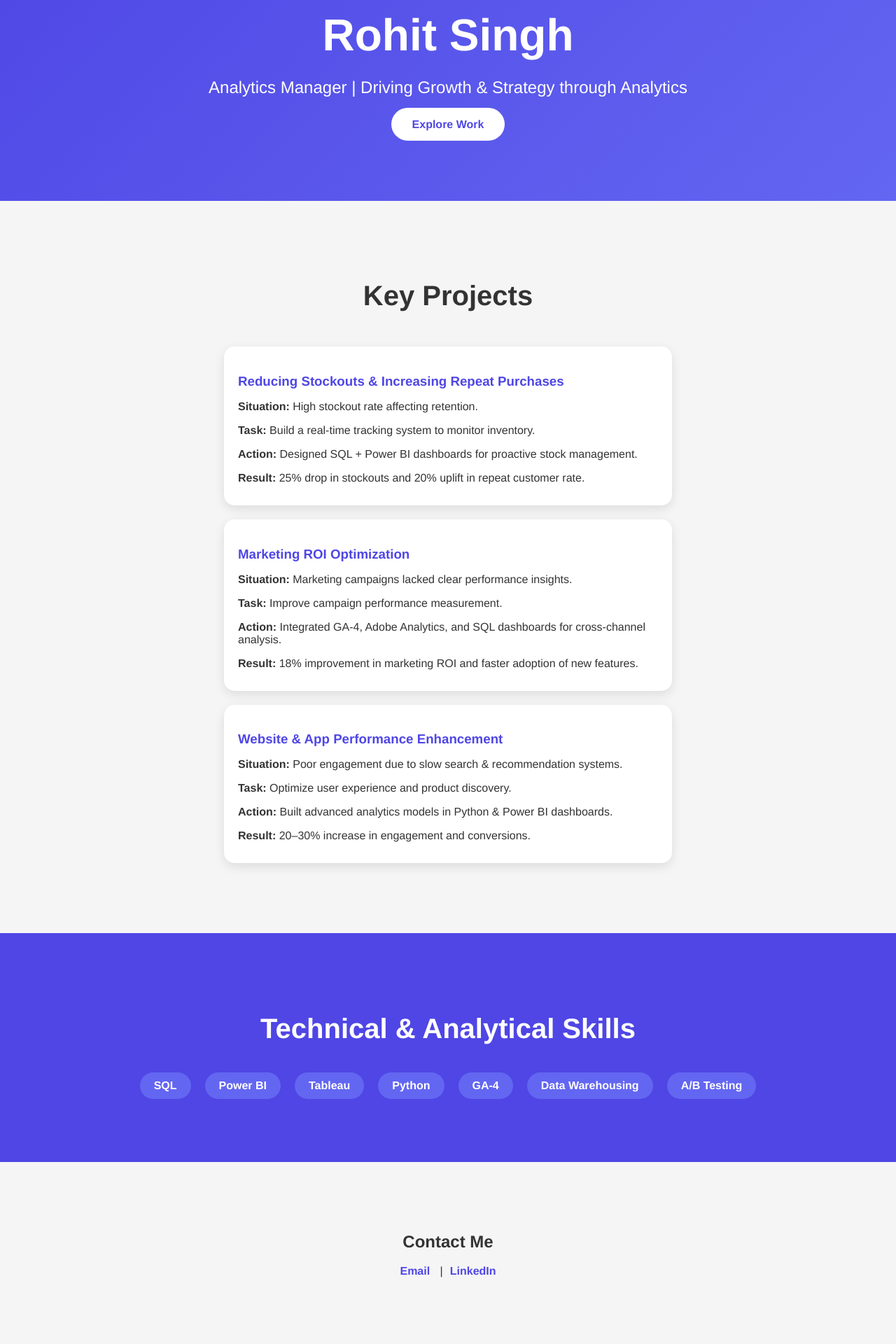
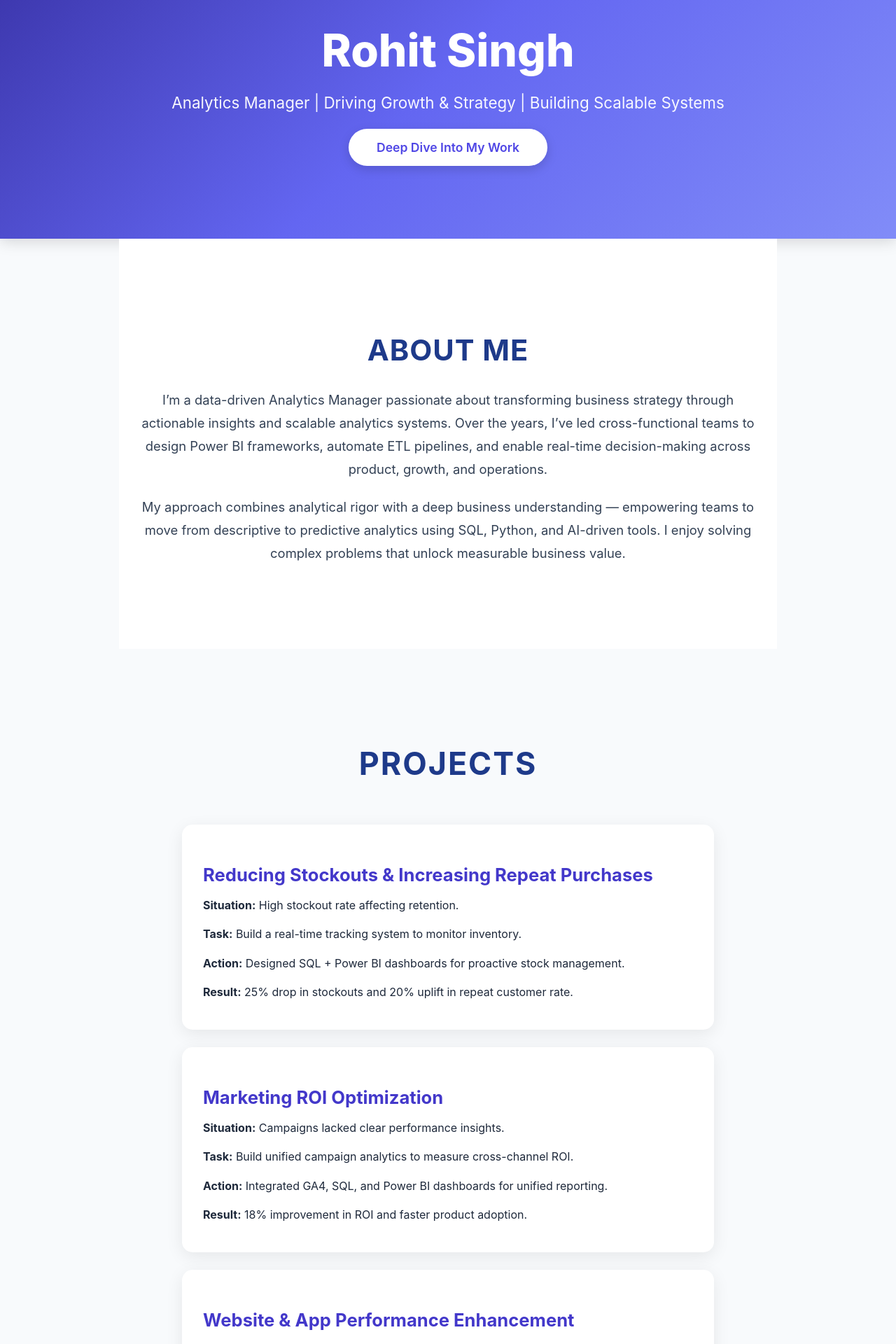
Before and after one commit to RohitSingh-DEA/analytics-port, a React (Create React App) app: page / in a window 1280 px wide. Shown: the part 140-2060 px from the top of the page at 70% size. Built offline with nearby package versions, Linux system fonts and the light colour scheme.

Commit message:
Updated About section and styles

```diff
--- a/src/App.js
+++ b/src/App.js
@@ -7,13 +7,29 @@ function App() {
       {/* Hero Section */}
       <section className="hero">
         <h1>Rohit Singh</h1>
-        <p>Analytics Manager | Driving Growth & Strategy through Analytics</p>
-        <a href="#projects" className="button">Explore Work</a>
+        <p>Analytics Manager | Driving Growth & Strategy | Building Scalable Systems</p>
+        <a href="#projects" className="button">Deep Dive Into My Work</a>
+      </section>
+
+      {/* About Section */}
+      <section id="about">
+        <h2>About Me</h2>
+        <p>
+          I’m a data-driven Analytics Manager passionate about transforming business strategy
+          through actionable insights and scalable analytics systems. Over the years, I’ve led
+          cross-functional teams to design Power BI frameworks, automate ETL pipelines, and
+          enable real-time decision-making across product, growth, and operations.
+        </p>
+        <p>
+          My approach combines analytical rigor with a deep business understanding —
+          empowering teams to move from descriptive to predictive analytics using SQL, Python,
+          and AI-driven tools. I enjoy solving complex problems that unlock measurable business value.
+        </p>
       </section>
 
       {/* Projects Section */}
       <section id="projects">
-        <h2>Key Projects</h2>
+        <h2>Projects</h2>
 
         <div className="project-card">
           <h3>Reducing Stockouts & Increasing Repeat Purchases</h3>
@@ -25,31 +41,35 @@ function App() {
 
         <div className="project-card">
           <h3>Marketing ROI Optimization</h3>
-          <p><strong>Situation:</strong> Marketing campaigns lacked clear performance insights.</p>
-          <p><strong>Task:</strong> Improve campaign performance measurement.</p>
-          <p><strong>Action:</strong> Integrated GA-4, Adobe Analytics, and SQL dashboards for cross-channel analysis.</p>
-          <p><strong>Result:</strong> 18% improvement in marketing ROI and faster adoption of new features.</p>
+          <p><strong>Situation:</strong> Campaigns lacked clear performance insights.</p>
+          <p><strong>Task:</strong> Build unified campaign analytics to measure cross-channel ROI.</p>
+          <p><strong>Action:</strong> Integrated GA4, SQL, and Power BI dashboards for unified reporting.</p>
+          <p><strong>Result:</strong> 18% improvement in ROI and faster product adoption.</p>
         </div>
 
         <div className="project-card">
           <h3>Website & App Performance Enhancement</h3>
-          <p><strong>Situation:</strong> Poor engagement due to slow search & recommendation systems.</p>
-          <p><strong>Task:</strong> Optimize user experience and product discovery.</p>
-          <p><strong>Action:</strong> Built advanced analytics models in Python & Power BI dashboards.</p>
-          <p><strong>Result:</strong> 20–30% increase in engagement and conversions.</p>
+          <p><strong>Situation:</strong> Low engagement due to slow search and recommendation systems.</p>
+          <p><strong>Task:</strong> Improve performance visibility and optimize funnel metrics.</p>
+          <p><strong>Action:</strong> Built user journey analytics and conversion dashboards in Python.</p>
+          <p><strong>Result:</strong> 30% boost in engagement and repeat visits.</p>
         </div>
       </section>
 
       {/* Skills Section */}
       <section id="skills">
         <h2>Technical & Analytical Skills</h2>
+        <div className="skills-grid">
           <div className="skill-badge">SQL</div>
           <div className="skill-badge">Power BI</div>
           <div className="skill-badge">Tableau</div>
           <div className="skill-badge">Python</div>
           <div className="skill-badge">GA-4</div>
+          <div className="skill-badge">ETL</div>
           <div className="skill-badge">Data Warehousing</div>
+          <div className="skill-badge">AI Tools</div>
           <div className="skill-badge">A/B Testing</div>
+        </div>
       </section>
 
       {/* Contact Section */}
@@ -57,7 +77,8 @@ function App() {
         <h2>Contact Me</h2>
         <p>
           <a href="mailto:rowhit.singh99@gmail.com">Email</a> |
-          <a href="https://www.linkedin.com/in/rohit-singh-64737212b/" target="_blank" rel="noreferrer">LinkedIn</a>
+          <a href="https://www.linkedin.com/in/rohit-singh-64737212b/" target="_blank" rel="noreferrer">LinkedIn</a> |
+          <a href="tel:+919211344608">📞 +91 9211344608</a>
         </p>
       </section>
     </div>
--- a/src/index.css
+++ b/src/index.css
@@ -1,108 +1,173 @@
 /* index.css */
 
-/* Reset some defaults */
+/* General */
 body {
   margin: 0;
-  font-family: 'Helvetica Neue', Helvetica, Arial, sans-serif;
-  background-color: #f5f5f5;
-  color: #333;
+  font-family: "Inter", "Segoe UI", Helvetica, Arial, sans-serif;
+  background-color: #f8fafc;
+  color: #1e293b;
 }
 
 /* Hero Section */
 .hero {
-  background: linear-gradient(135deg, #4f46e5, #6366f1);
+  background: linear-gradient(135deg, #3730a3, #6366f1, #818cf8);
   color: white;
   text-align: center;
-  padding: 100px 20px;
+  padding: 120px 20px;
+  box-shadow: 0 4px 20px rgba(0, 0, 0, 0.15);
 }
 
 .hero h1 {
   font-size: 4rem;
-  margin-bottom: 20px;
+  font-weight: 800;
+  margin-bottom: 15px;
 }
 
 .hero p {
-  font-size: 1.5rem;
-  margin-bottom: 30px;
+  font-size: 1.4rem;
+  font-weight: 400;
+  opacity: 0.95;
+  margin-bottom: 40px;
 }
 
 .hero .button {
-  background-color: white;
+  background-color: #ffffff;
   color: #4f46e5;
-  padding: 15px 30px;
-  font-weight: bold;
+  padding: 16px 40px;
+  border-radius: 35px;
+  font-size: 1.1rem;
+  font-weight: 600;
   text-decoration: none;
-  border-radius: 30px;
-  transition: 0.3s;
+  box-shadow: 0 5px 15px rgba(0, 0, 0, 0.15);
+  transition: all 0.3s ease;
 }
 
 .hero .button:hover {
-  background-color: #e0e7ff;
+  background-color: #eef2ff;
+  transform: translateY(-2px);
+}
+
+/* About Section */
+#about {
+  background-color: #ffffff;
+  padding: 100px 20px;
+  text-align: center;
+  max-width: 900px;
+  margin: auto;
+}
+
+#about h2 {
+  font-size: 2.6rem;
+  color: #1e3a8a;
+  margin-bottom: 30px;
+  text-transform: uppercase;
+  letter-spacing: 1px;
+}
+
+#about p {
+  font-size: 1.15rem;
+  line-height: 1.8;
+  margin-bottom: 20px;
+  color: #334155;
 }
 
 /* Projects Section */
 #projects {
-  padding: 80px 20px;
+  padding: 100px 20px;
   text-align: center;
 }
 
 #projects h2 {
-  font-size: 2.5rem;
-  margin-bottom: 50px;
+  font-size: 2.8rem;
+  margin-bottom: 60px;
+  color: #1e3a8a;
+  text-transform: uppercase;
+  letter-spacing: 2px;
 }
 
 .project-card {
   background: white;
   border-radius: 15px;
-  padding: 20px;
-  margin: 20px auto;
-  max-width: 600px;
-  box-shadow: 0 5px 15px rgba(0,0,0,0.1);
+  padding: 30px;
+  margin: 25px auto;
+  max-width: 700px;
+  box-shadow: 0 6px 25px rgba(0, 0, 0, 0.08);
   text-align: left;
+  transition: all 0.3s ease;
+}
+
+.project-card:hover {
+  transform: translateY(-5px);
+  box-shadow: 0 10px 30px rgba(0, 0, 0, 0.1);
 }
 
 .project-card h3 {
-  color: #4f46e5;
-  margin-bottom: 10px;
+  color: #4338ca;
+  font-size: 1.6rem;
+  margin-bottom: 15px;
 }
 
 .project-card p {
   margin-bottom: 10px;
+  line-height: 1.6;
 }
 
 /* Skills Section */
 #skills {
-  background-color: #4f46e5;
+  background-color: #4338ca;
   color: white;
-  padding: 80px 20px;
+  padding: 100px 20px;
   text-align: center;
 }
 
 #skills h2 {
-  font-size: 2.5rem;
-  margin-bottom: 30px;
+  font-size: 2.6rem;
+  margin-bottom: 40px;
+  letter-spacing: 1px;
+}
+
+.skills-grid {
+  display: flex;
+  flex-wrap: wrap;
+  justify-content: center;
 }
 
 .skill-badge {
   display: inline-block;
   background-color: #6366f1;
-  padding: 10px 20px;
-  border-radius: 20px;
+  padding: 12px 24px;
+  border-radius: 25px;
   margin: 10px;
-  font-weight: bold;
+  font-weight: 600;
+  font-size: 1rem;
+  box-shadow: 0 2px 10px rgba(0, 0, 0, 0.15);
+  transition: all 0.3s ease;
+}
+
+.skill-badge:hover {
+  background-color: #818cf8;
+  transform: scale(1.05);
 }
 
 /* Contact Section */
 #contact {
-  padding: 80px 20px;
+  padding: 100px 20px;
   text-align: center;
+  background-color: #f1f5f9;
+}
+
+#contact h2 {
+  font-size: 2.4rem;
+  margin-bottom: 25px;
+  color: #1e3a8a;
 }
 
 #contact a {
-  color: #4f46e5;
+  color: #4338ca;
   text-decoration: none;
-  font-weight: bold;
-  margin: 0 10px;
+  font-weight: 600;
+  margin: 0 15px;
+  font-size: 1.1rem;
 }
 
 #contact a:hover {
```
Lines whose indentation alone changed are shown as unchanged.
